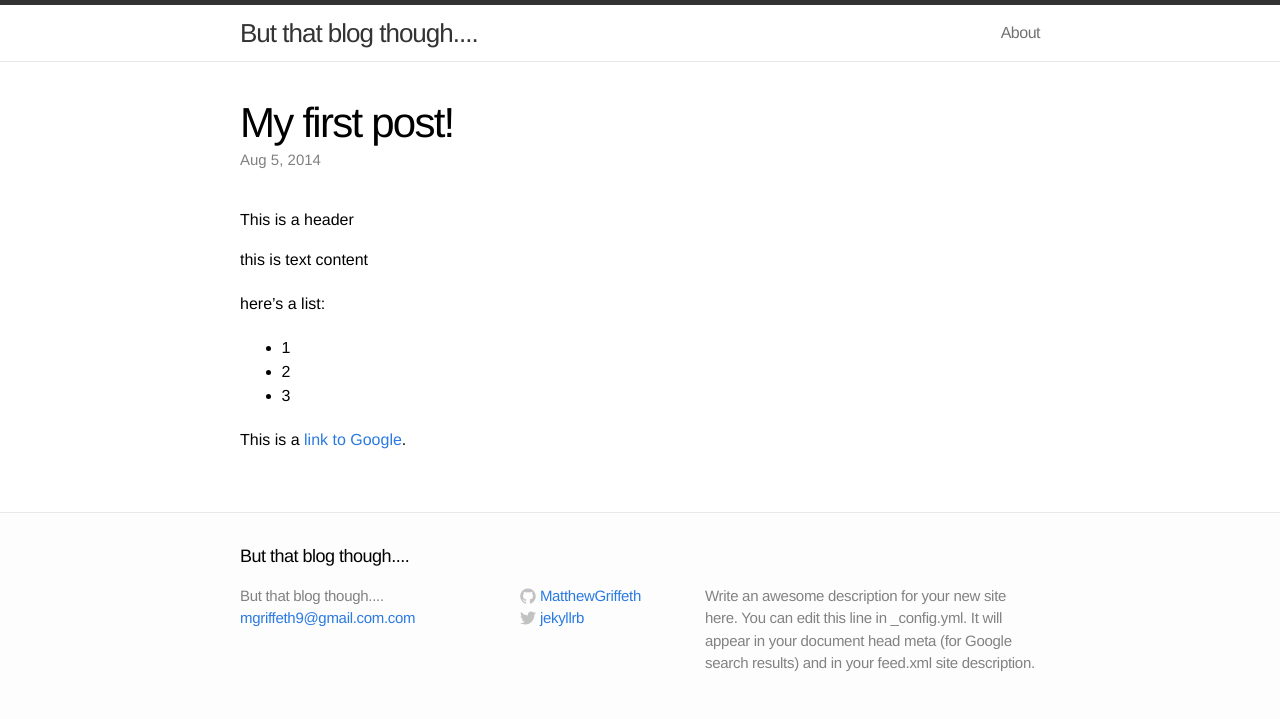
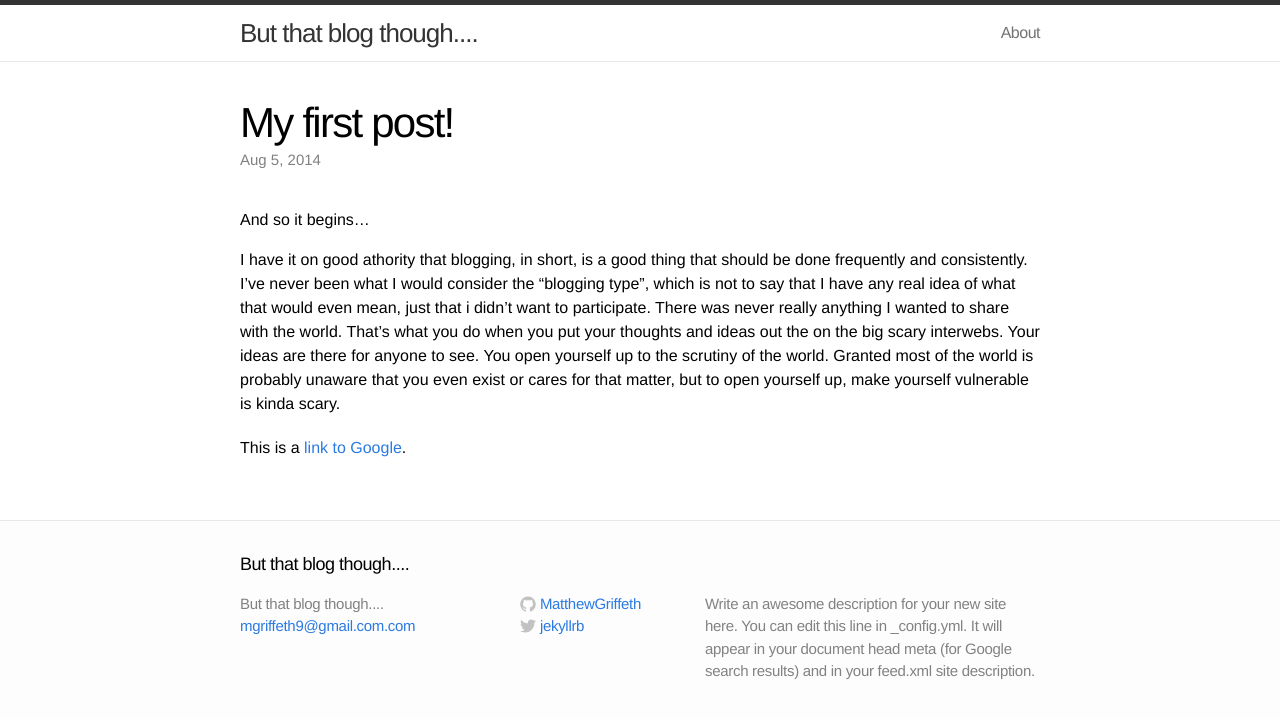
Before and after one commit to mgriffeth/mgriffeth.github.io, a Jekyll site: the page built from _posts/2014-08-05-my-first-post.md, in a window 1280 px wide. Shown: the top 719 px of the page. Built offline with Jekyll 4.4.1, drawn with Linux system fonts in a browser that asks for light colours.

Commit message:
first real post

```diff
--- a/_posts/2014-08-05-my-first-post.md
+++ b/_posts/2014-08-05-my-first-post.md
@@ -4,15 +4,16 @@ title:  "My first post!"
 date:   2014-08-05 10:16:40
 categories: jekyll update
 ---
-This is a header
+And so it begins...
 =================
 
-this is text content
+  I have it on good athority that blogging, in short, is a good thing that should be done frequently and consistently.
+I've never been what I would consider the "blogging type", which is not to say that I have any real idea of what that
+would even mean, just that i didn't want to participate. There was never really anything I wanted to share with the
+world. That's what you do when you put your thoughts and ideas out the on the big scary interwebs.
+Your ideas are there for anyone to see. You open yourself up to the scrutiny of the world. Granted most of the world is probably
+unaware that you even exist or cares for that matter, but to open yourself up, make yourself vulnerable is kinda scary.
 
-here's a list:
 
-* 1
-* 2
-* 3
 
 This is a [link to Google](http://google.com).
```
